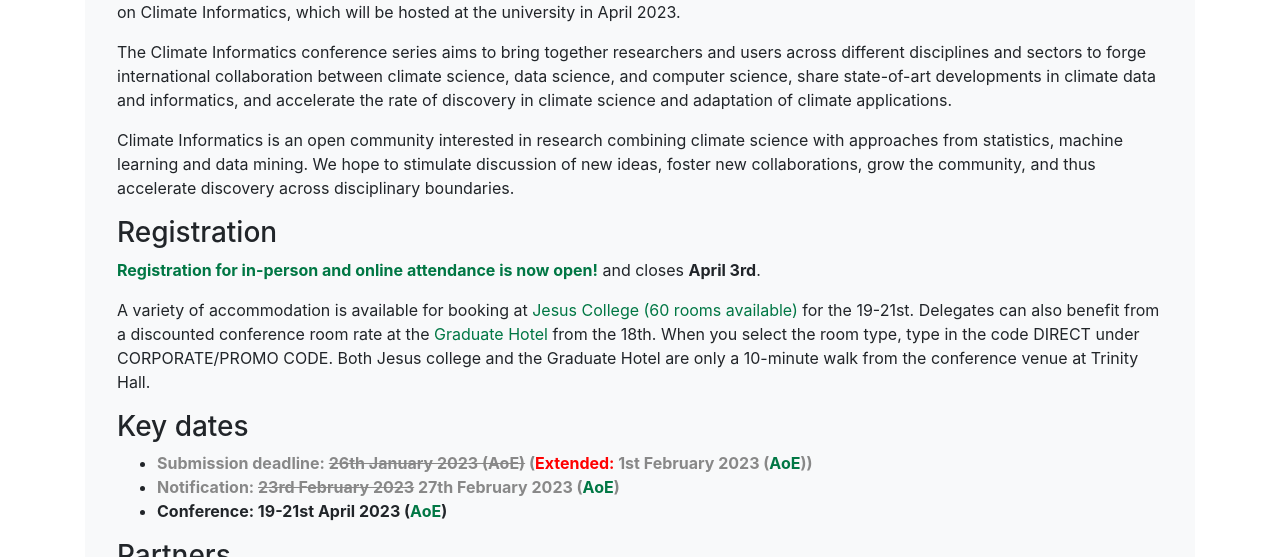
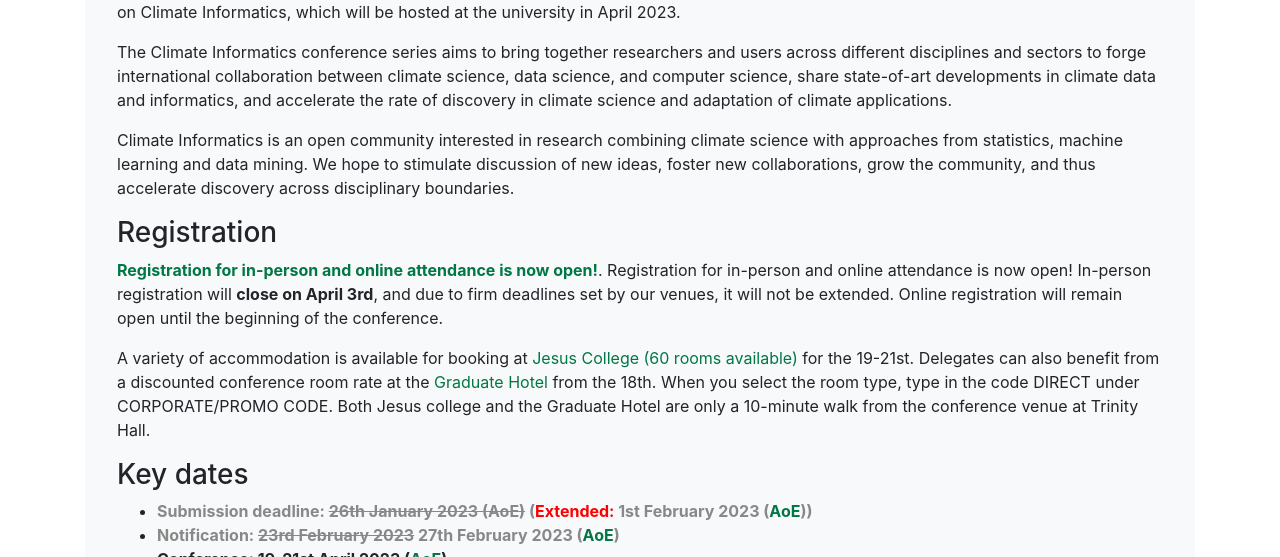
Before and after one commit to DigitaleGesellschaft/jekyll-theme-conference, a Jekyll site: the page built from index.md, in a window 1280 px wide and 900 px high, scrolled down 608 px, cut to the strip 0-557 px from the top of the window. Built offline with Jekyll 4.4.1, drawn with Linux system fonts in a browser that asks for light colours.

Commit message:
update on deadline for in-person reg

```diff
--- a/index.md
+++ b/index.md
@@ -49,7 +49,7 @@ accelerate discovery across disciplinary boundaries.
 
 ### Registration
 
-__[Registration for in-person and online attendance is now open!](https://onlinesales.admin.cam.ac.uk/conferences-and-events/department-of-applied-mathematics-theoretical-physics-damtp/climate-informatics-conference/climate-informatics-conference-2023)__ and closes **April 3rd**.
+__[Registration for in-person and online attendance is now open!](https://onlinesales.admin.cam.ac.uk/conferences-and-events/department-of-applied-mathematics-theoretical-physics-damtp/climate-informatics-conference/climate-informatics-conference-2023)__. Registration for in-person and online attendance is now open! In-person registration will **close on April 3rd**, and due to firm deadlines set by our venues, it will not be extended. Online registration will remain open until the beginning of the conference.
 
 A variety of accommodation is available for booking at [Jesus College (60 rooms available)](https://www.universityrooms.com/en-GB/eventcode?ec=CICAPR23&vid=jesuscambridge) for the 19-21st. Delegates can also benefit from a discounted conference room rate at the [Graduate Hotel](https://www.graduatehotels.com/cambridge/) from the 18th. When you select the room type, type in the code DIRECT under CORPORATE/PROMO CODE. Both Jesus college and the Graduate Hotel are only a 10-minute walk from the conference venue at Trinity Hall.
 
```
